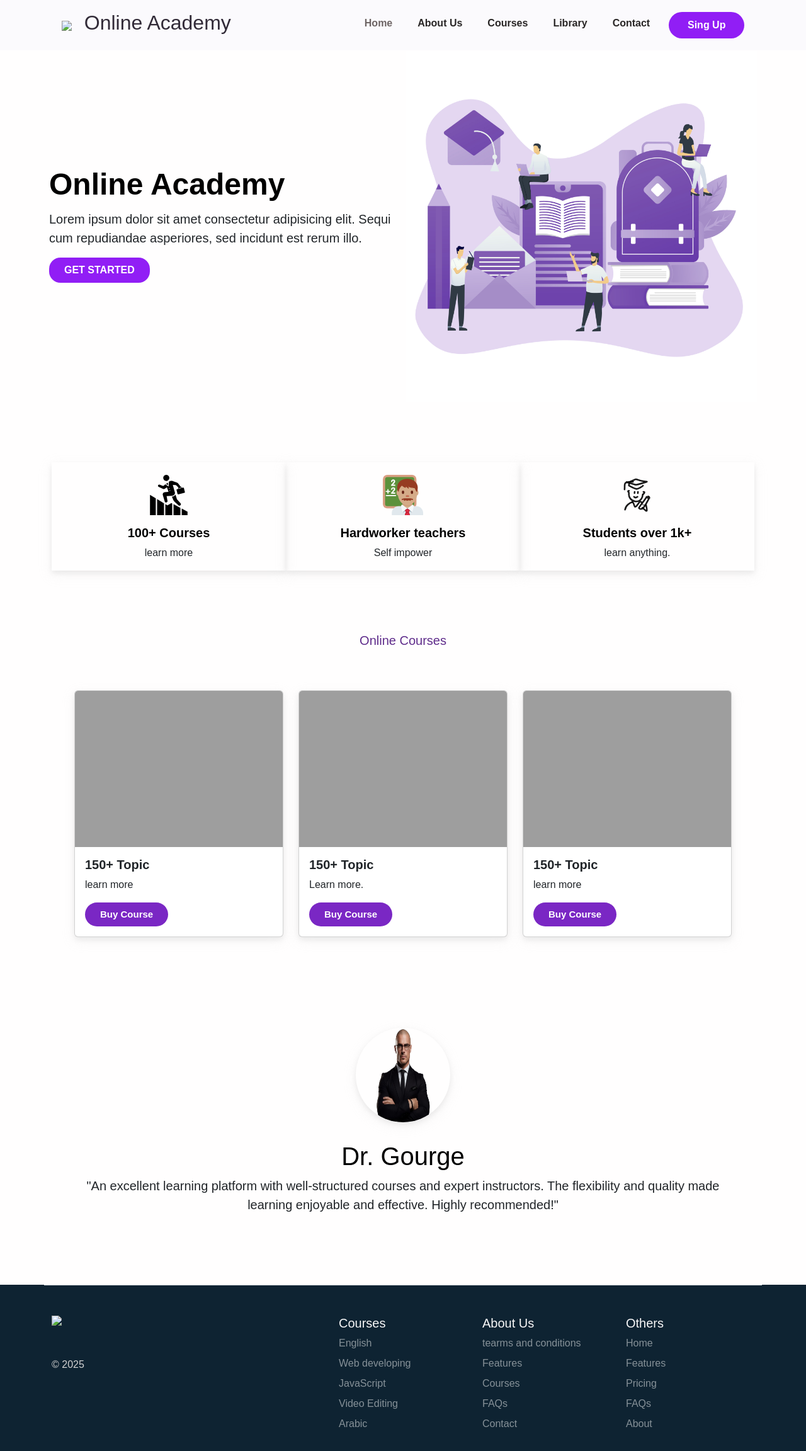
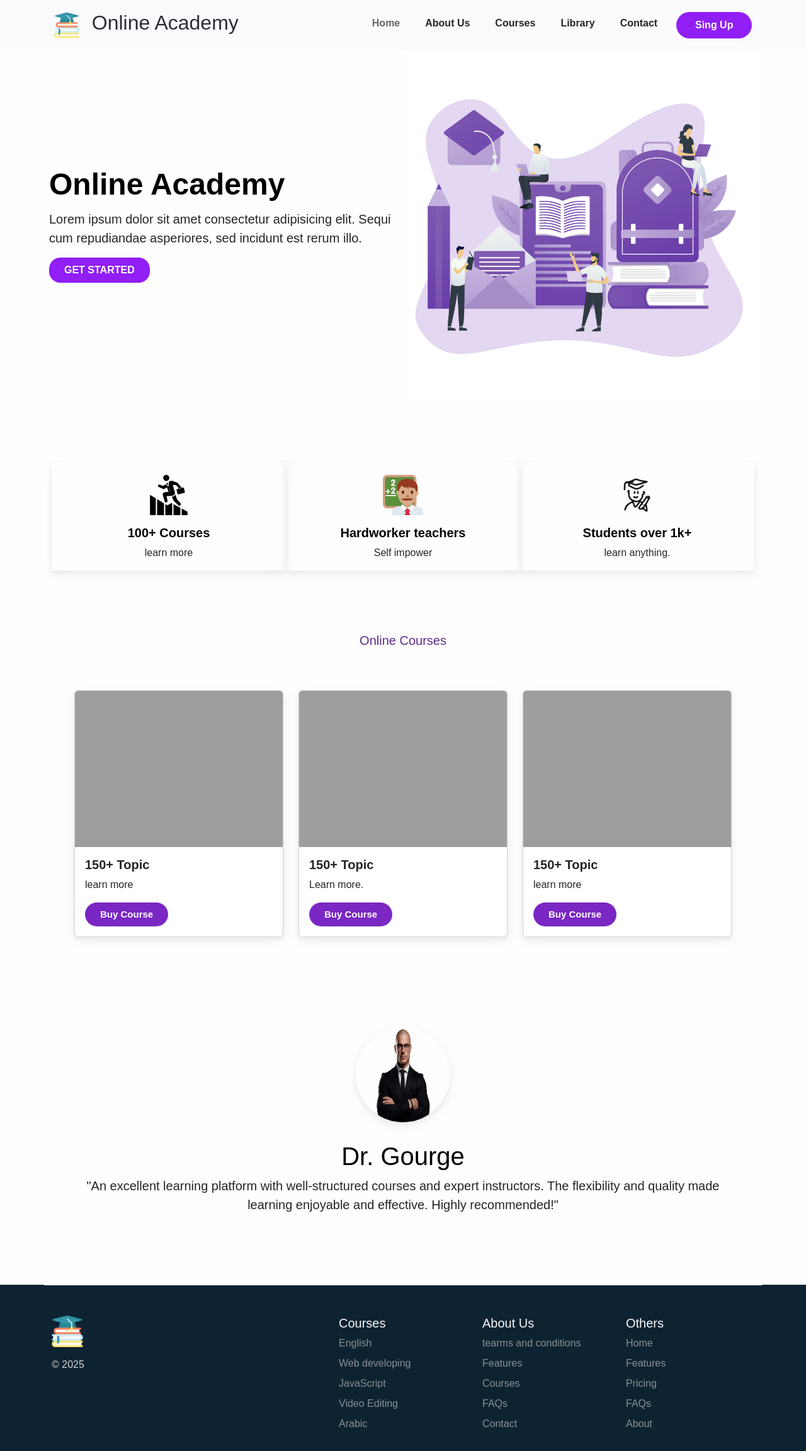
Before and after one commit to 0paziz/Online-academy-website, a plain HTML site: page index.html in a window 1280 px wide. Shown: the whole page at 63% size. Drawn offline with nearby package versions, Linux system fonts and the light colour scheme; the site is published under a folder, as on GitHub Pages, so addresses that start at the root find nothing.

Commit message:
Update index.html

```diff
--- a/index.html
+++ b/index.html
@@ -11,7 +11,7 @@
 </head>
 <body>
     <div class="Navbars-container">
-      <a href="#"><img id="head-logo" src="/images/educationlogo.png" height="40"></a><h2 id="title-logo">Online Academy</h2>
+      <a href="#"><img id="head-logo" src="./images/educationlogo.png" height="40"></a><h2 id="title-logo">Online Academy</h2>
       <ul id="my-navBar">
         <li ><a href="#" id="active">Home</a></li>
         <li><a href="#">About Us</a></li>
@@ -137,7 +137,7 @@
   <footer class="row row-cols-1 row-cols-sm-2 row-cols-md-5 py-5 my-0 border-top">
     <div class="col mb-3">
       <a href="/" class="d-flex align-items-center mb-3 link-body-emphasis text-decoration-none">
-        <img src="/images/educationlogo.png" height="50">
+        <img src="./images/educationlogo.png" height="50">
       </a>
       <p class="text-body-primary" style="color: rgb(209, 209, 209);">© 2025</p>
     </div>
```
